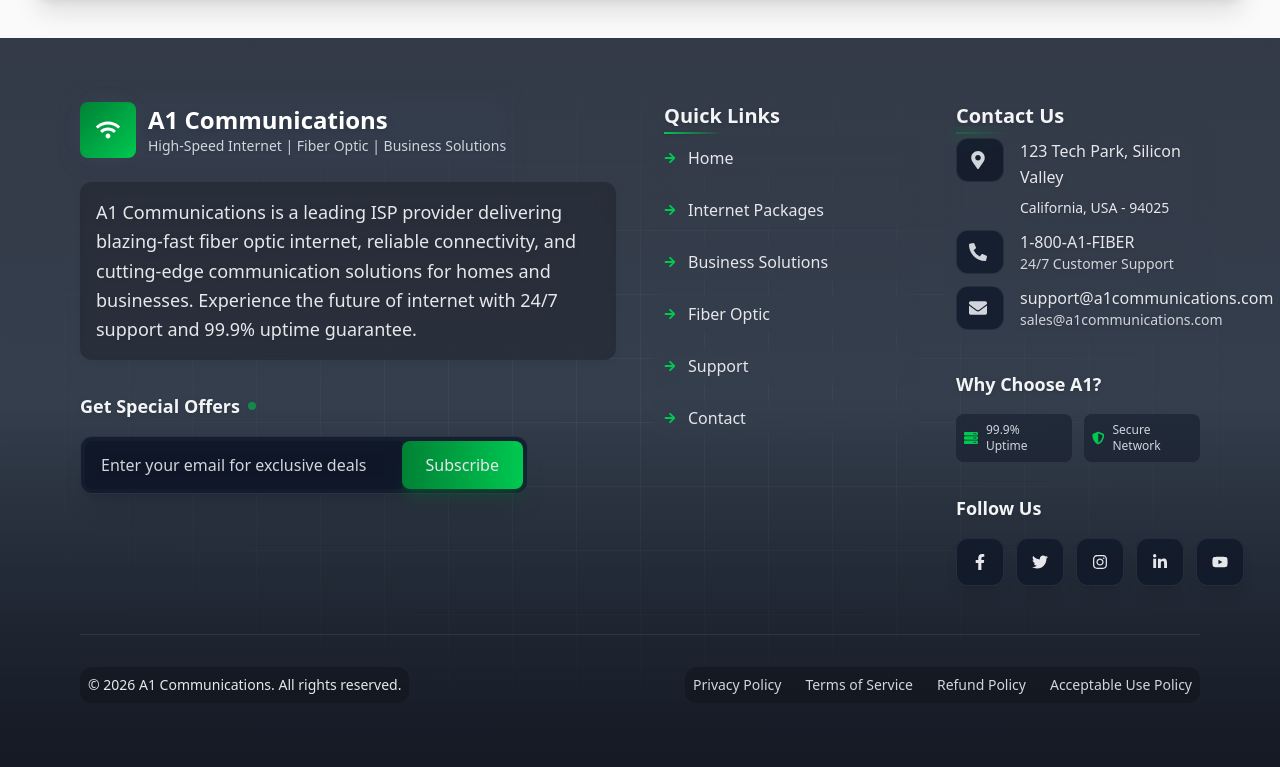
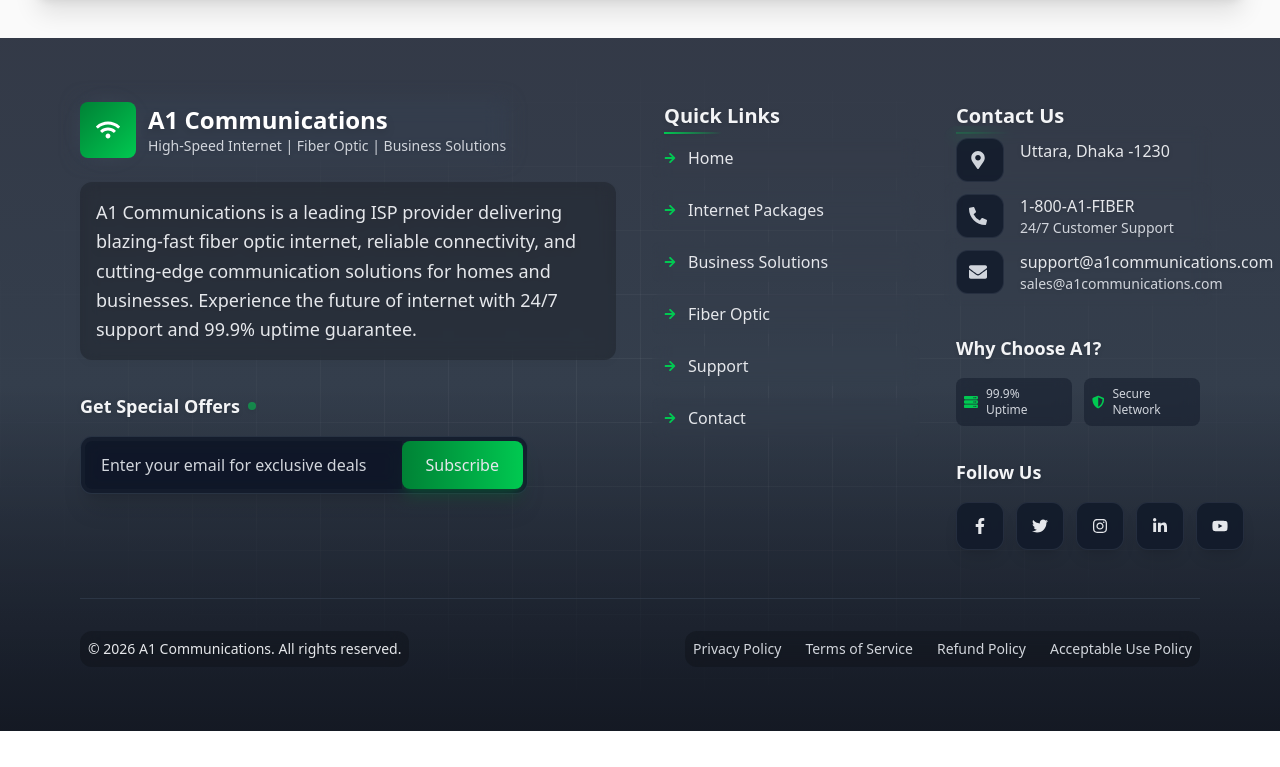
Before and after one commit to Kamiaaa/isp, a Next.js app: page / in a window 1280 px wide. Shown: the part 5436-6203 px from the top of the page. After the commit the page ends 6167 px from the top, so only its background shows below. Built offline with nearby package versions, Linux system fonts and the light colour scheme.

Commit message:
Footer page updated

```diff
--- a/app/(main)/components/Footer.tsx
+++ b/app/(main)/components/Footer.tsx
@@ -106,11 +106,11 @@ const Footer: React.FC = () => {
               </div>
               <div className="text-gray-200 leading-relaxed">
                 <a href='https://maps.app.goo.gl/' target='_blank' rel="noopener noreferrer" className="group/link">
-                  <p className="group-hover/link:text-gray-300 transition-colors drop-shadow font-poppins">123 Tech Park, Silicon Valley</p>
+                  <p className="group-hover/link:text-gray-300 transition-colors drop-shadow font-poppins">Uttara, Dhaka -1230</p>
                 </a>
-                <a href='https://maps.app.goo.gl/' target='_blank' rel="noopener noreferrer" className="group/link mt-2 block">
+                {/* <a href='https://maps.app.goo.gl/' target='_blank' rel="noopener noreferrer" className="group/link mt-2 block">
                   <p className="group-hover/link:text-gray-300 transition-colors drop-shadow text-sm font-poppins">California, USA - 94025</p>
-                </a>
+                </a> */}
               </div>
             </div>
 
```
